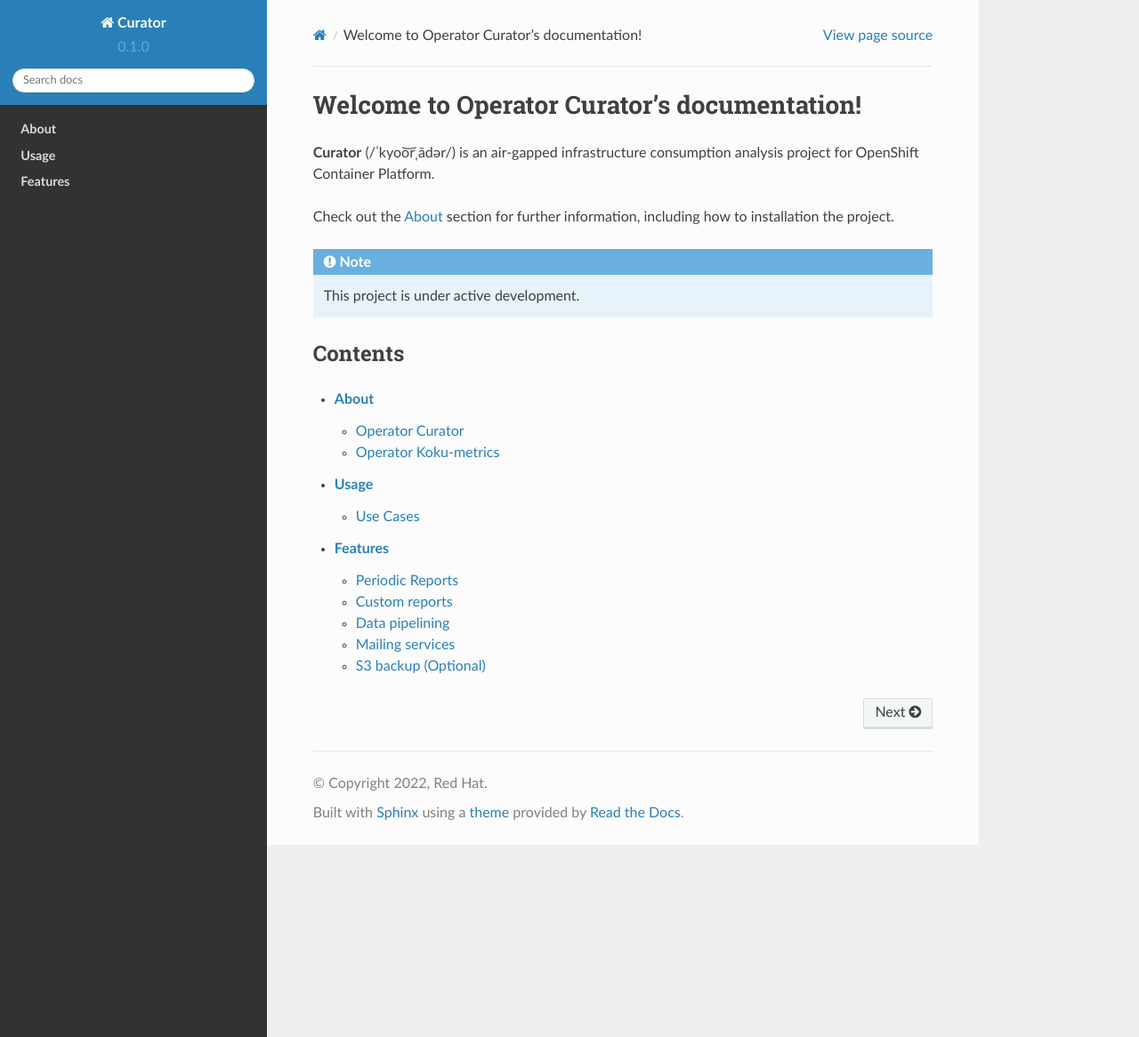
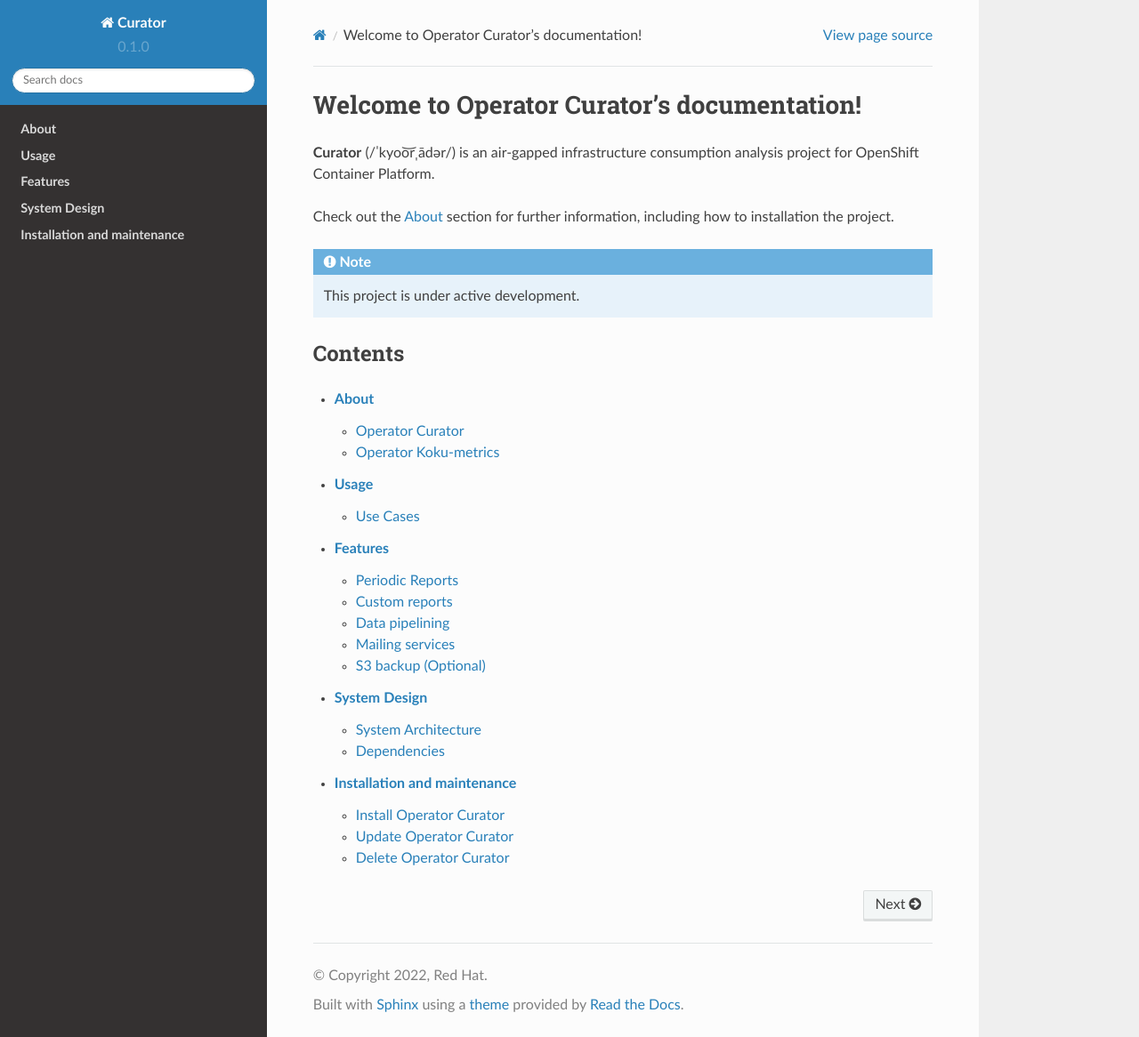
Before and after one commit to gagansk/curatorOperator, a Sphinx documentation site: the page built from docs/source/index.rst, in a window 1280 px wide and 1166 px high. Shown: the whole window at 89% size. Built offline with Sphinx 7.4.7 and the Read the Docs theme 2.0.0, drawn with Linux system fonts in a browser that asks for light colours; some of the changed lines change nothing that is shown.

Commit message:
System Design and Installation

```diff
--- a/docs/source/index.rst
+++ b/docs/source/index.rst
@@ -18,3 +18,5 @@
    about
    usage
    features
+   systemDesign
+   installation
--- /dev/null
+++ b/docs/source/installation.rst
@@ -0,0 +1,18 @@
+**Installation and maintenance**
+================================
+
+Install Operator Curator
+------------------------
+
+As a cluster administrator, you can install the Operator Curator from OperatorHub using the OpenShift Container Platform web console or CLI. Subscribing an Operator to one or more namespaces makes the Operator available to developers on your cluster.
+
+Update Operator Curator
+-----------------------
+
+The subscription of an installed Operator Curator specifies an update channel, which is used to track and receive updates for the Operator. To upgrade the Operator to start tracking and receiving updates from a newer channel, you can change the update channel in the subscription.
+
+If the approval strategy in the subscription is set to “Automatic”, the upgrade process initiates as soon as a new Curator version is available in the selected channel. If the approval strategy is set to Manual, you must manually approve pending upgrades.
+
+Delete Operator Curator
+-----------------------
+Cluster administrators can delete installed Operator Curator from a selected namespace by using the web console in the Operator Lifecycle Manager (OLM) on your OpenShift Container Platform cluster or through CLI.
--- /dev/null
+++ b/docs/source/systemDesign.rst
@@ -0,0 +1,22 @@
+**System Design**
+=================
+
+System Architecture
+-------------------
+
+.. image:: images/systemDesign.png
+    :width: 600px
+    :align: center
+    :alt: alternate text
+
+Dependencies
+------------
+
+The install and deploy Operator Curator, the following prerequisites need to be met:
+ * Admin access to OpenShift 4.5+
+ * Install Koku Metrics Operator
+  * You need to install koku-metrics-operator either via operator-hub or command line.
+  * We are currently using koku-metrics-operator version 0.9.8 with koku-metric config specified here.
+ * Install PostgreSQL Image
+  * Need to have a Postgres database up and running in a cluster to store all information.
+  * We are currently using postgres version 10.X.
```
Also changed, not shown: docs/source/images/systemDesign.png (added).
